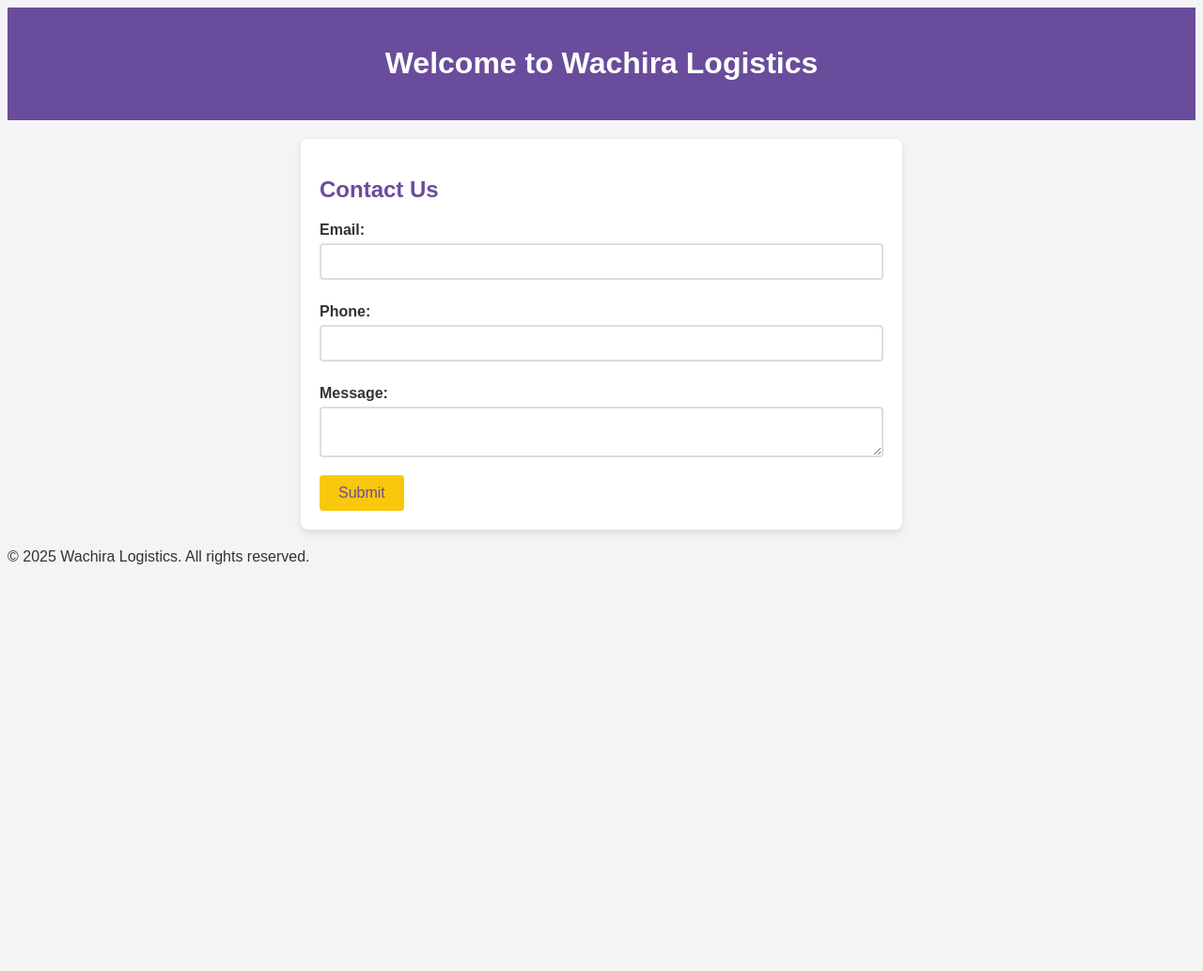
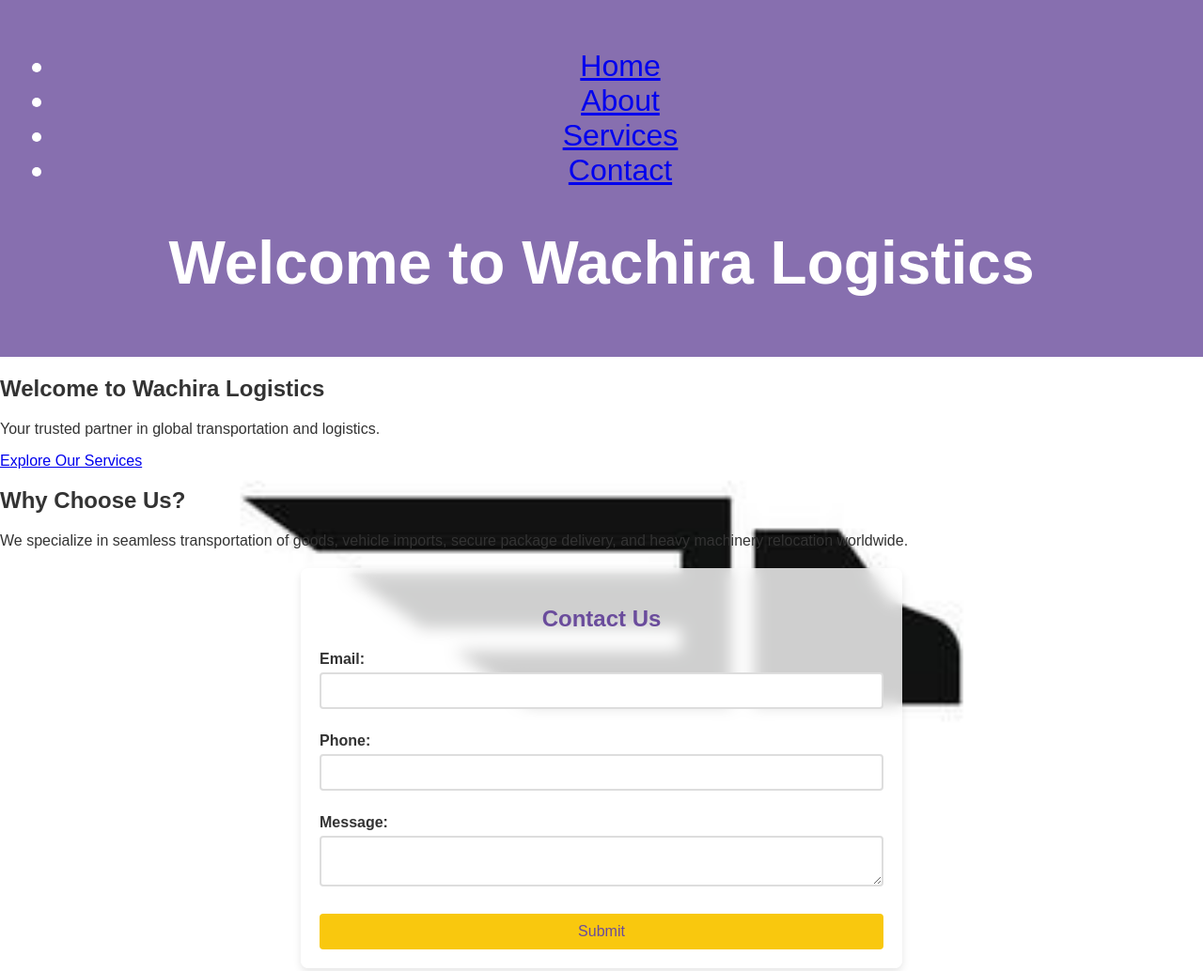
Before and after one commit to ndevu3399/final-project, a plain HTML site: page index.html in a window 1280 px wide. Shown: the top 1034 px of the page at 94% size. Before the commit the page ends 800 px from the top, so only its background shows below. Drawn offline with Linux system fonts and the light colour scheme.

Commit message:
modify index,html

```diff
--- a/index.html
+++ b/index.html
@@ -7,11 +7,35 @@
     <link rel="stylesheet" href="style.css">
 </head>
 <body>
+    <!-- Header with Navigation -->
     <header>
+        <nav>
+            <ul>
+                <li><a href="index.html">Home</a></li>
+                <li><a href="about.html">About</a></li>
+                <li><a href="services.html">Services</a></li>
+                <li><a href="contact.html">Contact</a></li>
+            </ul>
+        </nav>
         <h1>Welcome to Wachira Logistics</h1>
-    <!-- Add navigation or other header content here -->
     </header>
 
+    <!-- Main Content -->
+    <main>
+        <!-- Hero Section -->
+        <section class="hero">
+            <h1>Welcome to Wachira Logistics</h1>
+            <p>Your trusted partner in global transportation and logistics.</p>
+            <a href="services.html" class="cta-button">Explore Our Services</a>
+        </section>
+
+        <!-- Overview Section -->
+        <section class="overview">
+            <h2>Why Choose Us?</h2>
+            <p>We specialize in seamless transportation of goods, vehicle imports, secure package delivery, and heavy machinery relocation worldwide.</p>
+        </section>
+
+        <!-- Contact Form Section -->
         <section class="contact-form">
             <h2>Contact Us</h2>
             <form id="contactForm">
@@ -30,12 +54,14 @@
                 <button type="submit">Submit</button>
             </form>
         </section>
+    </main>
 
+    <!-- Footer -->
     <footer>
-    <p>&copy; 2025 Wachira Logistics. All rights reserved.</p>
+        <p>&copy; 2025 Wachira Logistics. All Rights Reserved.</p>
     </footer>
 
-  <!-- Link to your JavaScript file -->
+    <!-- Link to JavaScript -->
     <script src="script.js"></script>
 </body>
 </html>
--- a/style.css
+++ b/style.css
@@ -1,21 +1,42 @@
+
 body {
     font-family: Arial, sans-serif;
-    background-color: #f4f4f4;
+    background-image: url('truck_logo.jpeg');
+    background-size: cover;
+    background-position: center;
+    background-attachment: fixed;
+    background-repeat: no-repeat;
     color: #333;
+    margin: 0;
+    padding: 0;
+    height: 100vh;
 }
 
+/* Header */
 header {
-    background-color: #6a4c9c; /* Purple */
+    background-color: rgba(106, 76, 156, 0.8);
     color: #fff;
     padding: 20px;
     text-align: center;
+    font-size: 2em;
 }
 
+/* Footer */
+footer {
+    background-color: rgba(106, 76, 156, 0.8);
+    color: #fff;
+    padding: 10px;
+    text-align: center;
+    font-size: 1.2em;
+}
+
+/* Contact Form Section */
 .contact-form {
     width: 100%;
     max-width: 600px;
     margin: 20px auto;
-    background-color: #fff;
+    background-color: rgba(255, 255, 255, 0.8);
+    backdrop-filter: blur(8px);
     padding: 20px;
     border-radius: 8px;
     box-shadow: 0 4px 8px rgba(0, 0, 0, 0.1);
@@ -23,8 +44,10 @@ body {
 
 .contact-form h2 {
     color: #6a4c9c;
+    text-align: center;
 }
 
+/* Input & Textarea Styles */
 label {
     display: block;
     margin: 10px 0 5px;
@@ -41,25 +64,31 @@ body {
 }
 
 input:focus, textarea:focus {
-    border-color: #6a4c9c; /* Purple focus border */
+    border-color: #6a4c9c;
 }
 
+/* Button */
 button {
-    background-color: #f9c80e; /* Yellow */
-    color: #6a4c9c; /* Purple text */
+    background-color: #f9c80e;
+    color: #6a4c9c;
     padding: 10px 20px;
     border: none;
     border-radius: 4px;
     cursor: pointer;
     font-size: 16px;
+    display: block;
+    margin-top: 10px;
+    width: 100%;
 }
 
 button:hover {
     background-color: #f39c12;
 }
 
+/* Error Messages */
 .error-message {
     color: red;
     font-size: 0.9em;
     margin-top: 5px;
+    display: block;
 }
```
Lines whose indentation alone changed are shown as unchanged.
